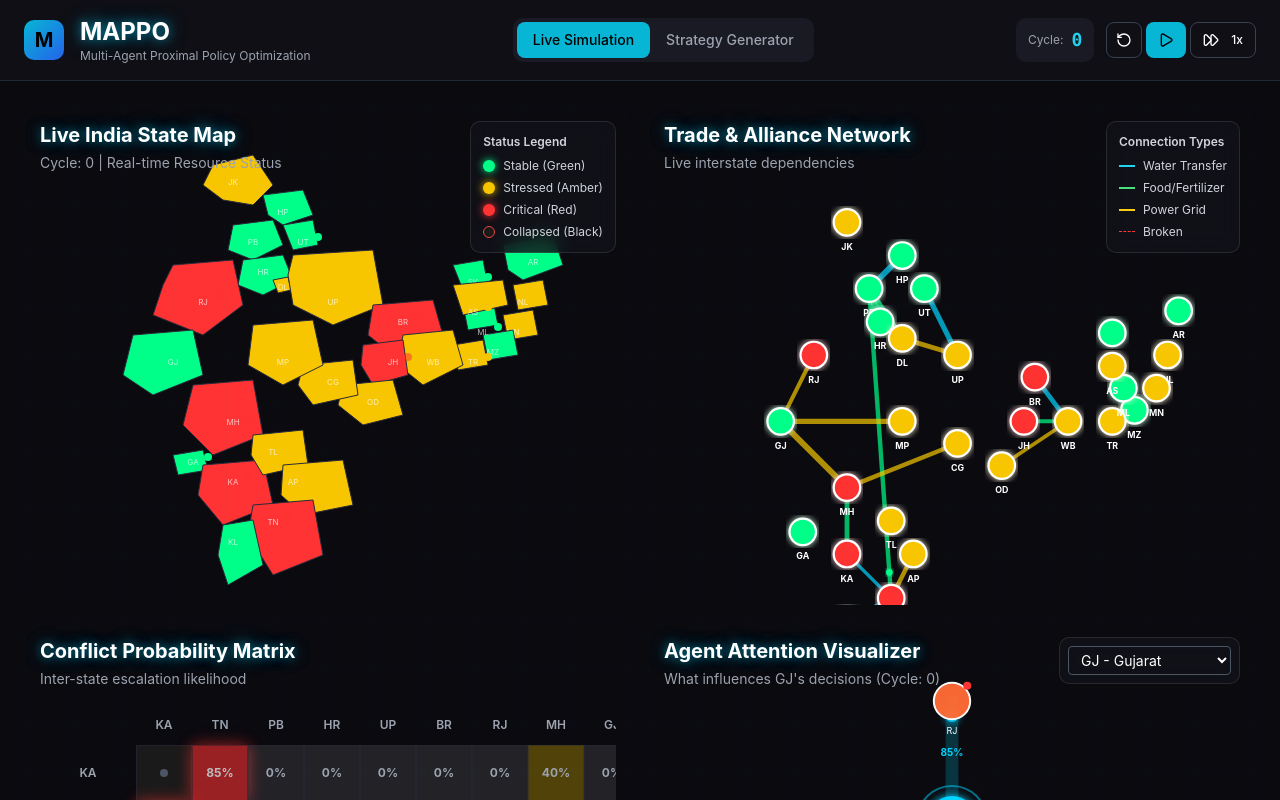
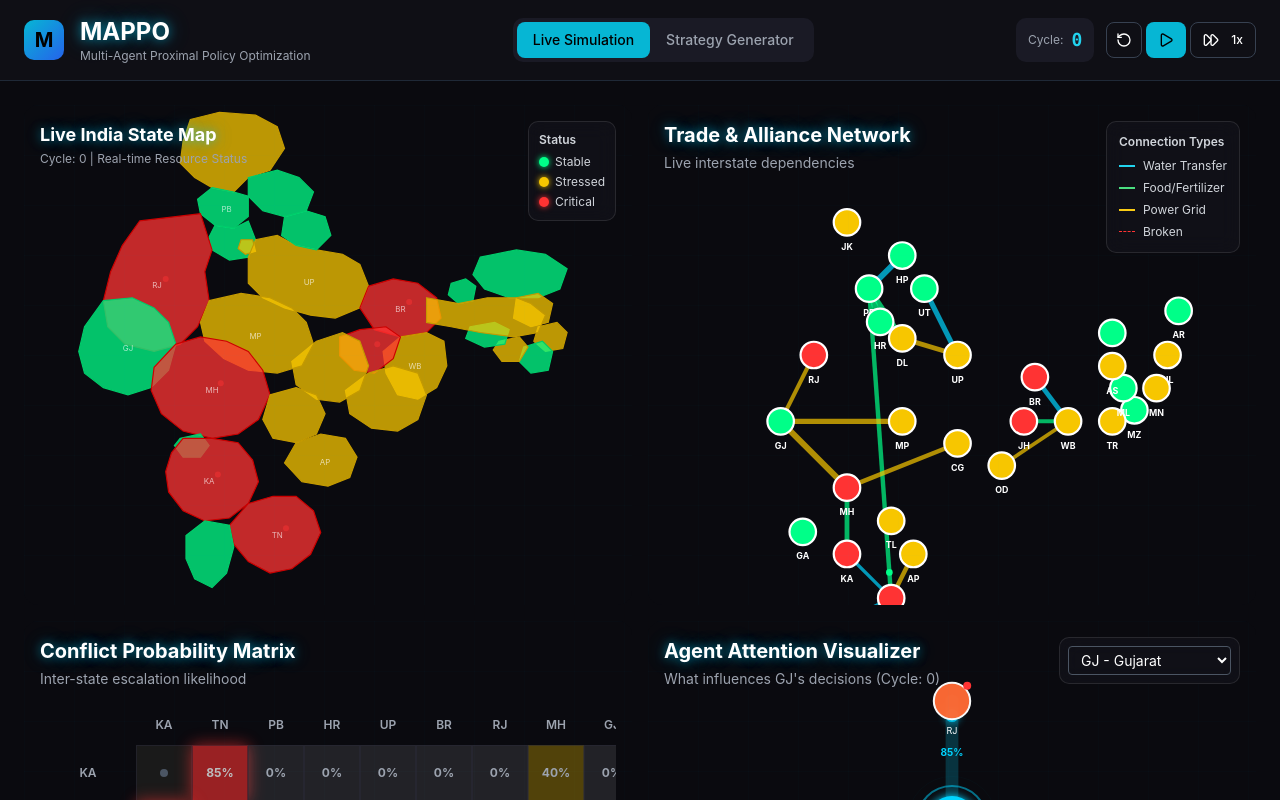
Before and after one commit to AryanKarmore/SITNOVATE_2.0, a React (Vite) app: page / in a window 1280 px wide. Shown: the top 800 px of the page. Built offline with nearby package versions, Linux system fonts and the light colour scheme.

Commit message:
Update IndiaMap.tsx

```diff
--- a/src/components/map/IndiaMap.tsx
+++ b/src/components/map/IndiaMap.tsx
@@ -9,16 +9,82 @@ interface IndiaMapProps {
   simulationCycle?: number;
 }
 
+// Realistic SVG paths for Indian states - hardcoded with proper geography
+const STATE_PATHS: Record<string, string> = {
+  'JK': 'M 155 25 L 175 20 L 200 22 L 215 30 L 220 45 L 210 60 L 195 65 L 185 75 L 170 72 L 158 65 L 148 55 L 150 40 Z',
+  'HP': 'M 195 65 L 215 60 L 230 65 L 240 75 L 235 88 L 220 92 L 205 88 L 195 78 Z',
+  'PB': 'M 170 72 L 185 75 L 195 78 L 195 92 L 185 100 L 172 98 L 162 90 L 160 80 Z',
+  'UT': 'M 220 92 L 235 88 L 248 92 L 252 105 L 242 115 L 228 112 L 218 105 Z',
+  'HR': 'M 172 98 L 185 100 L 195 95 L 200 108 L 195 120 L 182 122 L 170 115 L 168 106 Z',
+  'DL': 'M 190 108 L 198 108 L 200 116 L 193 118 L 188 114 Z',
+  'RJ': 'M 120 95 L 162 90 L 170 115 L 165 130 L 168 150 L 160 168 L 148 180 L 130 185 L 110 180 L 98 168 L 95 150 L 100 130 L 108 112 Z',
+  'UP': 'M 195 120 L 200 108 L 215 105 L 228 112 L 242 115 L 260 118 L 272 125 L 278 140 L 272 155 L 255 162 L 238 160 L 220 155 L 205 148 L 195 138 Z',
+  'BR': 'M 278 140 L 295 135 L 312 138 L 325 148 L 328 162 L 318 172 L 300 175 L 282 170 L 272 155 Z',
+  'SK': 'M 335 138 L 345 135 L 352 140 L 350 150 L 340 152 L 333 146 Z',
+  'AR': 'M 355 120 L 380 115 L 400 118 L 415 128 L 410 142 L 395 148 L 375 148 L 358 142 L 350 132 Z',
+  'NL': 'M 380 148 L 395 145 L 405 152 L 402 165 L 390 168 L 378 162 Z',
+  'AS': 'M 318 148 L 340 152 L 360 148 L 380 148 L 390 152 L 400 160 L 395 172 L 378 175 L 355 172 L 335 168 L 318 165 Z',
+  'MN': 'M 395 168 L 408 165 L 415 172 L 412 183 L 400 185 L 392 178 Z',
+  'MZ': 'M 385 182 L 398 178 L 405 185 L 402 198 L 390 200 L 382 192 Z',
+  'TR': 'M 368 178 L 382 175 L 388 182 L 382 192 L 370 192 L 364 184 Z',
+  'ML': 'M 348 168 L 365 165 L 375 170 L 372 180 L 358 182 L 345 176 Z',
+  'WB': 'M 300 175 L 318 172 L 330 178 L 332 195 L 325 210 L 312 218 L 298 215 L 290 200 L 288 185 Z',
+  'JH': 'M 272 170 L 290 168 L 300 175 L 295 190 L 282 200 L 268 198 L 258 188 L 258 175 Z',
+  'OD': 'M 278 200 L 295 195 L 312 200 L 318 215 L 312 232 L 298 240 L 280 238 L 265 228 L 262 212 Z',
+  'CG': 'M 242 178 L 260 172 L 272 178 L 278 195 L 272 212 L 258 220 L 242 218 L 228 208 L 225 192 Z',
+  'MP': 'M 168 150 L 190 145 L 210 148 L 225 155 L 235 165 L 240 180 L 232 195 L 215 200 L 195 198 L 178 190 L 165 178 L 162 165 Z',
+  'GJ': 'M 95 150 L 115 148 L 130 155 L 140 165 L 145 180 L 140 198 L 128 210 L 112 215 L 95 210 L 82 200 L 78 185 L 82 168 Z',
+  'MH': 'M 145 180 L 162 175 L 180 178 L 195 185 L 205 198 L 210 215 L 202 232 L 188 242 L 170 245 L 150 240 L 135 228 L 128 212 L 130 196 Z',
+  'TL': 'M 210 215 L 228 210 L 242 215 L 248 228 L 242 242 L 228 248 L 212 245 L 205 232 Z',
+  'AP': 'M 228 248 L 245 242 L 262 245 L 270 258 L 265 272 L 250 278 L 232 275 L 220 262 Z',
+  'GA': 'M 148 245 L 162 242 L 168 250 L 162 258 L 150 258 L 144 250 Z',
+  'KA': 'M 150 245 L 170 245 L 188 248 L 198 260 L 202 275 L 195 290 L 182 300 L 165 302 L 150 295 L 140 282 L 138 268 L 142 255 Z',
+  'TN': 'M 195 290 L 212 285 L 228 285 L 240 295 L 245 310 L 238 325 L 225 335 L 210 338 L 195 330 L 185 318 L 182 305 Z',
+  'KL': 'M 165 302 L 182 305 L 185 320 L 180 338 L 170 348 L 158 342 L 152 328 L 152 312 Z',
+};
+
+// Label positions for state abbreviations
+const STATE_LABELS: Record<string, { x: number; y: number }> = {
+  'JK': { x: 183, y: 45 },
+  'HP': { x: 218, y: 78 },
+  'PB': { x: 180, y: 87 },
+  'UT': { x: 235, y: 103 },
+  'HR': { x: 183, y: 110 },
+  'DL': { x: 194, y: 113 },
+  'RJ': { x: 132, y: 140 },
+  'UP': { x: 237, y: 138 },
+  'BR': { x: 300, y: 156 },
+  'SK': { x: 342, y: 144 },
+  'AR': { x: 382, y: 133 },
+  'NL': { x: 391, y: 158 },
+  'AS': { x: 358, y: 160 },
+  'MN': { x: 403, y: 176 },
+  'MZ': { x: 393, y: 190 },
+  'TR': { x: 376, y: 185 },
+  'ML': { x: 360, y: 173 },
+  'WB': { x: 310, y: 196 },
+  'JH': { x: 278, y: 185 },
+  'OD': { x: 290, y: 218 },
+  'CG': { x: 252, y: 198 },
+  'MP': { x: 200, y: 175 },
+  'GJ': { x: 112, y: 183 },
+  'MH': { x: 170, y: 212 },
+  'TL': { x: 228, y: 230 },
+  'AP': { x: 248, y: 262 },
+  'GA': { x: 156, y: 252 },
+  'KA': { x: 168, y: 275 },
+  'TN': { x: 215, y: 312 },
+  'KL': { x: 168, y: 325 },
+};
+
 const IndiaMap: React.FC<IndiaMapProps> = ({ onStateClick, selectedState, simulationCycle = 0 }) => {
   const [states, setStates] = useState<StateData[]>(indiaStates);
   const [hoveredState, setHoveredState] = useState<string | null>(null);
 
   useEffect(() => {
-    // Simulate state changes based on simulation cycle
     const updatedStates = indiaStates.map(state => {
       let newStatus = state.status;
 
-      // Simulate cascade effects during drought
       if (simulationCycle > 40 && simulationCycle < 50) {
         if (state.id === 'RJ') newStatus = 'red';
         if (state.id === 'UP' && simulationCycle > 42) newStatus = 'amber';
@@ -37,99 +103,71 @@ const IndiaMap: React.FC<IndiaMapProps> = ({ onStateClick, selectedState, simula
     setStates(updatedStates);
   }, [simulationCycle]);
 
-  const getStatusColor = (status: string) => {
+  const getStatusColor = (status: string, opacity = 1) => {
     switch (status) {
-      case 'green': return '#00ff88';
-      case 'amber': return '#f7c600';
-      case 'red': return '#ff3333';
-      case 'black': return '#1a1a1a';
-      default: return '#00ff88';
+      case 'green': return `rgba(0, 255, 136, ${opacity})`;
+      case 'amber': return `rgba(247, 198, 0, ${opacity})`;
+      case 'red': return `rgba(255, 51, 51, ${opacity})`;
+      case 'black': return `rgba(26, 26, 26, ${opacity})`;
+      default: return `rgba(0, 255, 136, ${opacity})`;
     }
   };
 
-  const getStatusGlow = (status: string) => {
+  const getStatusStroke = (status: string) => {
     switch (status) {
-      case 'green': return '0 0 20px rgba(0, 255, 136, 0.6)';
-      case 'amber': return '0 0 20px rgba(247, 198, 0, 0.6)';
-      case 'red': return '0 0 25px rgba(255, 51, 51, 0.8)';
-      case 'black': return '0 0 30px rgba(255, 0, 0, 0.9)';
-      default: return '0 0 20px rgba(0, 255, 136, 0.6)';
+      case 'green': return '#00cc6a';
+      case 'amber': return '#c49a00';
+      case 'red': return '#cc0000';
+      case 'black': return '#ff3333';
+      default: return '#00cc6a';
     }
   };
 
-  // Simplified SVG paths for Indian states
-  const statePaths: Record<string, string> = {
-    'JK': 'M160,60 L200,50 L220,80 L200,100 L170,95 L150,80 Z',
-    'PB': 'M180,120 L220,115 L230,140 L200,155 L175,145 Z',
-    'HP': 'M210,90 L250,85 L260,110 L230,120 L215,110 Z',
-    'HR': 'M190,155 L230,150 L240,175 L210,190 L185,180 Z',
-    'DL': 'M220,175 L235,172 L238,185 L225,188 Z',
-    'RJ': 'M120,160 L180,155 L190,200 L150,230 L100,210 L110,180 Z',
-    'UP': 'M240,150 L320,145 L330,200 L280,220 L240,200 L235,170 Z',
-    'BR': 'M320,200 L380,195 L390,230 L340,250 L315,230 Z',
-    'UT': 'M230,120 L260,115 L265,140 L240,145 Z',
-    'SK': 'M400,160 L430,155 L435,180 L410,185 Z',
-    'AR': 'M450,140 L500,130 L510,160 L470,175 L455,165 Z',
-    'NL': 'M460,180 L490,175 L495,200 L465,205 Z',
-    'MN': 'M450,210 L480,205 L485,230 L455,235 Z',
-    'MZ': 'M430,230 L460,225 L465,250 L435,255 Z',
-    'TR': 'M400,240 L430,235 L435,260 L405,265 Z',
-    'ML': 'M410,200 L440,195 L445,220 L415,225 Z',
-    'AS': 'M400,180 L450,175 L455,200 L410,210 L405,195 Z',
-    'WB': 'M350,230 L400,225 L410,260 L370,280 L345,260 Z',
-    'JH': 'M310,240 L350,235 L355,270 L320,280 L308,260 Z',
-    'OD': 'M290,280 L340,275 L350,310 L310,320 L285,300 Z',
-    'CG': 'M250,260 L300,255 L305,290 L260,300 L245,280 Z',
-    'MP': 'M200,220 L260,215 L270,260 L230,280 L195,260 Z',
-    'GJ': 'M80,230 L140,225 L150,270 L100,290 L70,270 Z',
-    'MH': 'M140,280 L200,275 L210,330 L160,350 L130,320 Z',
-    'GA': 'M120,350 L150,345 L155,365 L125,370 Z',
-    'KA': 'M150,360 L210,355 L220,400 L170,420 L145,390 Z',
-    'TL': 'M200,330 L250,325 L255,360 L210,370 L198,350 Z',
-    'AP': 'M230,360 L290,355 L300,400 L250,410 L228,390 Z',
-    'TN': 'M200,400 L260,395 L270,450 L220,470 L195,430 Z',
-    'KL': 'M170,420 L200,415 L210,460 L175,480 L165,450 Z',
-  };
+  const hoveredStateData = hoveredState ? states.find(s => s.id === hoveredState) : null;
 
   return (
     <div className="relative w-full h-full bg-[#0a0a0f] rounded-xl overflow-hidden">
-      {/* Grid Background */}
       <div className="absolute inset-0 grid-bg opacity-50" />
 
       {/* Title */}
       <div className="absolute top-4 left-4 z-10">
-        <h3 className="text-xl font-bold text-white neon-text">Live India State Map</h3>
-        <p className="text-sm text-gray-400 mt-1">Cycle: {simulationCycle} | Real-time Resource Status</p>
+        <h3 className="text-lg font-bold text-white neon-text">Live India State Map</h3>
+        <p className="text-xs text-gray-400 mt-0.5">Cycle: {simulationCycle} | Real-time Resource Status</p>
       </div>
 
       {/* Legend */}
-      <div className="absolute top-4 right-4 z-10 glass rounded-lg p-3">
-        <div className="text-xs font-semibold text-gray-300 mb-2">Status Legend</div>
-        <div className="space-y-1.5">
-          <div className="flex items-center gap-2">
-            <div className="w-3 h-3 rounded-full" style={{ background: '#00ff88', boxShadow: '0 0 8px #00ff88' }} />
-            <span className="text-xs text-gray-300">Stable (Green)</span>
+      <div className="absolute top-4 right-4 z-10 glass rounded-lg p-2.5">
+        <div className="text-xs font-semibold text-gray-300 mb-1.5">Status</div>
+        <div className="space-y-1">
+          {[
+            { color: '#00ff88', label: 'Stable' },
+            { color: '#f7c600', label: 'Stressed' },
+            { color: '#ff3333', label: 'Critical' },
+          ].map(({ color, label }) => (
+            <div key={label} className="flex items-center gap-1.5">
+              <div className="w-2.5 h-2.5 rounded-full" style={{ background: color, boxShadow: `0 0 6px ${color}` }} />
+              <span className="text-xs text-gray-300">{label}</span>
             </div>
-          <div className="flex items-center gap-2">
-            <div className="w-3 h-3 rounded-full" style={{ background: '#f7c600', boxShadow: '0 0 8px #f7c600' }} />
-            <span className="text-xs text-gray-300">Stressed (Amber)</span>
-          </div>
-          <div className="flex items-center gap-2">
-            <div className="w-3 h-3 rounded-full" style={{ background: '#ff3333', boxShadow: '0 0 8px #ff3333' }} />
-            <span className="text-xs text-gray-300">Critical (Red)</span>
-          </div>
-          <div className="flex items-center gap-2">
-            <div className="w-3 h-3 rounded-full border border-red-500" style={{ background: '#1a1a1a' }} />
-            <span className="text-xs text-gray-300">Collapsed (Black)</span>
-          </div>
+          ))}
         </div>
       </div>
 
       {/* SVG Map */}
-      <svg viewBox="0 0 550 500" className="w-full h-full">
+      <svg
+        viewBox="60 15 380 345"
+        className="w-full h-full"
+        preserveAspectRatio="xMidYMid meet"
+      >
         <defs>
-          <filter id="glow">
-            <feGaussianBlur stdDeviation="3" result="coloredBlur" />
+          <filter id="map-glow">
+            <feGaussianBlur stdDeviation="2.5" result="coloredBlur" />
+            <feMerge>
+              <feMergeNode in="coloredBlur" />
+              <feMergeNode in="SourceGraphic" />
+            </feMerge>
+          </filter>
+          <filter id="selected-glow">
+            <feGaussianBlur stdDeviation="4" result="coloredBlur" />
             <feMerge>
               <feMergeNode in="coloredBlur" />
               <feMergeNode in="SourceGraphic" />
@@ -138,110 +176,109 @@ const IndiaMap: React.FC<IndiaMapProps> = ({ onStateClick, selectedState, simula
         </defs>
 
         {/* Render states */}
-        {states.map((state) => (
-          <motion.g key={state.id}>
+        {states.map((state) => {
+          const path = STATE_PATHS[state.id];
+          const label = STATE_LABELS[state.id];
+          if (!path || !label) return null;
+
+          const isSelected = selectedState === state.id;
+          const isHovered = hoveredState === state.id;
+
+          return (
+            <g key={state.id} style={{ cursor: 'pointer' }}>
               <motion.path
-              d={statePaths[state.id] || ''}
-              fill={getStatusColor(state.status)}
-              stroke={selectedState === state.id ? '#00d4ff' : '#2a2a3a'}
-              strokeWidth={selectedState === state.id ? 3 : 1}
-              style={{
-                filter: selectedState === state.id ? 'url(#glow)' : 'none',
-                cursor: 'pointer',
-              }}
-              animate={{
-                fill: getStatusColor(state.status),
-                boxShadow: getStatusGlow(state.status),
-              }}
-              transition={{ duration: 0.8, ease: 'easeInOut' }}
+                d={path}
+                fill={getStatusColor(state.status, isHovered || isSelected ? 1 : 0.75)}
+                stroke={isSelected ? '#00d4ff' : getStatusStroke(state.status)}
+                strokeWidth={isSelected ? 2 : 0.8}
+                filter={isSelected ? 'url(#selected-glow)' : isHovered ? 'url(#map-glow)' : undefined}
                 onClick={() => onStateClick?.(state)}
                 onMouseEnter={() => setHoveredState(state.id)}
                 onMouseLeave={() => setHoveredState(null)}
-              whileHover={{ scale: 1.02 }}
+                animate={{
+                  fill: getStatusColor(state.status, isHovered || isSelected ? 1 : 0.75),
+                }}
+                transition={{ duration: 0.5 }}
               />
 
-            {/* State Label */}
+              {/* State label - only show if hovered or selected or for major states */}
+              {(isHovered || isSelected || ['RJ', 'UP', 'MP', 'MH', 'GJ', 'KA', 'TN', 'PB', 'BR', 'WB', 'AP'].includes(state.id)) && (
                 <text
-              x={state.position.x}
-              y={state.position.y}
+                  x={label.x}
+                  y={label.y}
                   textAnchor="middle"
-              fill={hoveredState === state.id || selectedState === state.id ? '#ffffff' : 'rgba(255,255,255,0.7)'}
-              fontSize="8"
-              fontWeight={hoveredState === state.id || selectedState === state.id ? 'bold' : 'normal'}
-              style={{ pointerEvents: 'none' }}
+                  dominantBaseline="middle"
+                  fill={isHovered || isSelected ? '#ffffff' : 'rgba(255,255,255,0.65)'}
+                  fontSize={isHovered || isSelected ? '7' : '5.5'}
+                  fontWeight={isHovered || isSelected ? 'bold' : 'normal'}
+                  style={{ pointerEvents: 'none', userSelect: 'none' }}
                 >
                   {state.id}
                 </text>
+              )}
 
-            {/* Status Indicator */}
+              {/* Pulsing indicator for critical states */}
+              {(state.status === 'red' || state.status === 'black') && (
                 <motion.circle
-              cx={state.position.x + 15}
-              cy={state.position.y - 8}
-              r={4}
+                  cx={label.x + 6}
+                  cy={label.y - 5}
+                  r={2.5}
                   fill={getStatusColor(state.status)}
-              animate={{
-                opacity: state.status === 'red' || state.status === 'black' ? [0.5, 1, 0.5] : 1,
-              }}
-              transition={{
-                duration: 1.5,
-                repeat: state.status === 'red' || state.status === 'black' ? Infinity : 0,
-              }}
+                  animate={{ opacity: [0.4, 1, 0.4], r: [2, 3, 2] }}
+                  transition={{ duration: 1.5, repeat: Infinity }}
+                  style={{ pointerEvents: 'none' }}
                 />
-          </motion.g>
-        ))}
+              )}
+            </g>
+          );
+        })}
 
-        {/* Cascade Effect Lines */}
+        {/* Cascade Effect Lines during drought */}
         {simulationCycle > 40 && simulationCycle < 55 && (
           <>
             <motion.line
-              x1={150} y1={200} x2={280} y2={200}
+              x1={132} y1={155} x2={200} y2={175}
               stroke="#ff3333"
-              strokeWidth="2"
-              strokeDasharray="5,5"
+              strokeWidth="1.5"
+              strokeDasharray="4,3"
               initial={{ opacity: 0 }}
-              animate={{ opacity: [0, 0.8, 0] }}
+              animate={{ opacity: [0, 0.9, 0] }}
               transition={{ duration: 2, repeat: Infinity }}
             />
             <motion.line
-              x1={280} y1={200} x2={230} y2={260}
+              x1={200} y1={175} x2={237} y2={138}
               stroke="#f7c600"
-              strokeWidth="2"
-              strokeDasharray="5,5"
+              strokeWidth="1.5"
+              strokeDasharray="4,3"
               initial={{ opacity: 0 }}
-              animate={{ opacity: [0, 0.6, 0] }}
+              animate={{ opacity: [0, 0.7, 0] }}
               transition={{ duration: 2, repeat: Infinity, delay: 0.5 }}
             />
           </>
         )}
       </svg>
 
-      {/* Tooltip */}
-      {hoveredState && (
-        <div className="absolute bottom-4 left-4 glass rounded-lg p-3 z-20">
-          {(() => {
-            const state = states.find(s => s.id === hoveredState);
-            if (!state) return null;
-            return (
-              <div>
-                <div className="text-sm font-bold text-white">{state.name}</div>
-                <div className="text-xs text-gray-400 mt-1">Status: <span className="capitalize" style={{ color: getStatusColor(state.status) }}>{state.status}</span></div>
-                <div className="mt-2 space-y-1">
+      {/* Hover Tooltip */}
+      {hoveredStateData && (
+        <div className="absolute bottom-4 left-4 glass rounded-lg p-3 z-20 min-w-[160px]">
+          <div className="text-sm font-bold text-white">{hoveredStateData.name}</div>
+          <div className="text-xs mt-1 mb-2" style={{ color: getStatusColor(hoveredStateData.status) }}>
+            ● {hoveredStateData.status.charAt(0).toUpperCase() + hoveredStateData.status.slice(1)}
+          </div>
+          <div className="space-y-1">
             <div className="flex justify-between text-xs">
-                    <span className="text-gray-400">Water:</span>
-                    <span className="text-cyan-400">{state.resources.water}%</span>
+              <span className="text-gray-400">Water</span>
+              <span className="text-cyan-400 font-mono">{hoveredStateData.resources.water}%</span>
             </div>
             <div className="flex justify-between text-xs">
-                    <span className="text-gray-400">Power:</span>
-                    <span className="text-yellow-400">{state.resources.power}%</span>
+              <span className="text-gray-400">Power</span>
+              <span className="text-yellow-400 font-mono">{hoveredStateData.resources.power}%</span>
             </div>
             <div className="flex justify-between text-xs">
-                    <span className="text-gray-400">Agriculture:</span>
-                    <span className="text-green-400">{state.resources.agriculture}%</span>
+              <span className="text-gray-400">Agri</span>
+              <span className="text-green-400 font-mono">{hoveredStateData.resources.agriculture}%</span>
             </div>
           </div>
-              </div>
-            );
-          })()}
         </div>
       )}
     </div>
```
Lines whose indentation alone changed are shown as unchanged.
